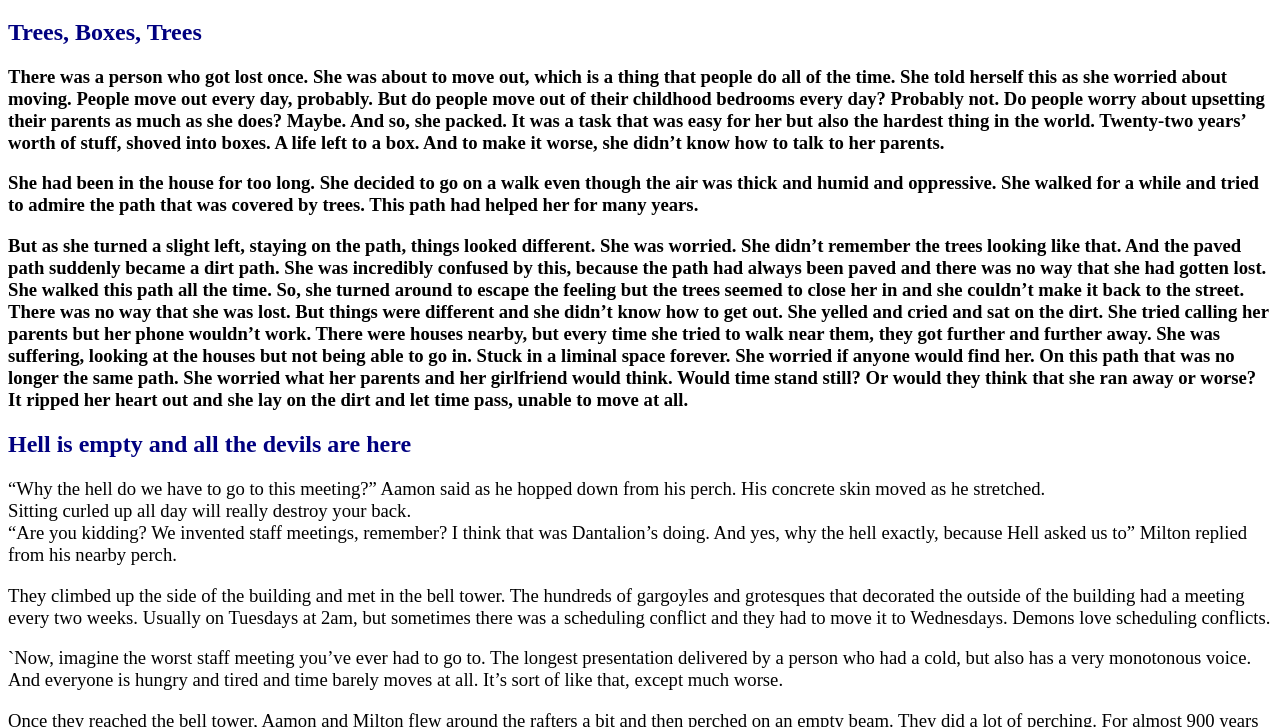
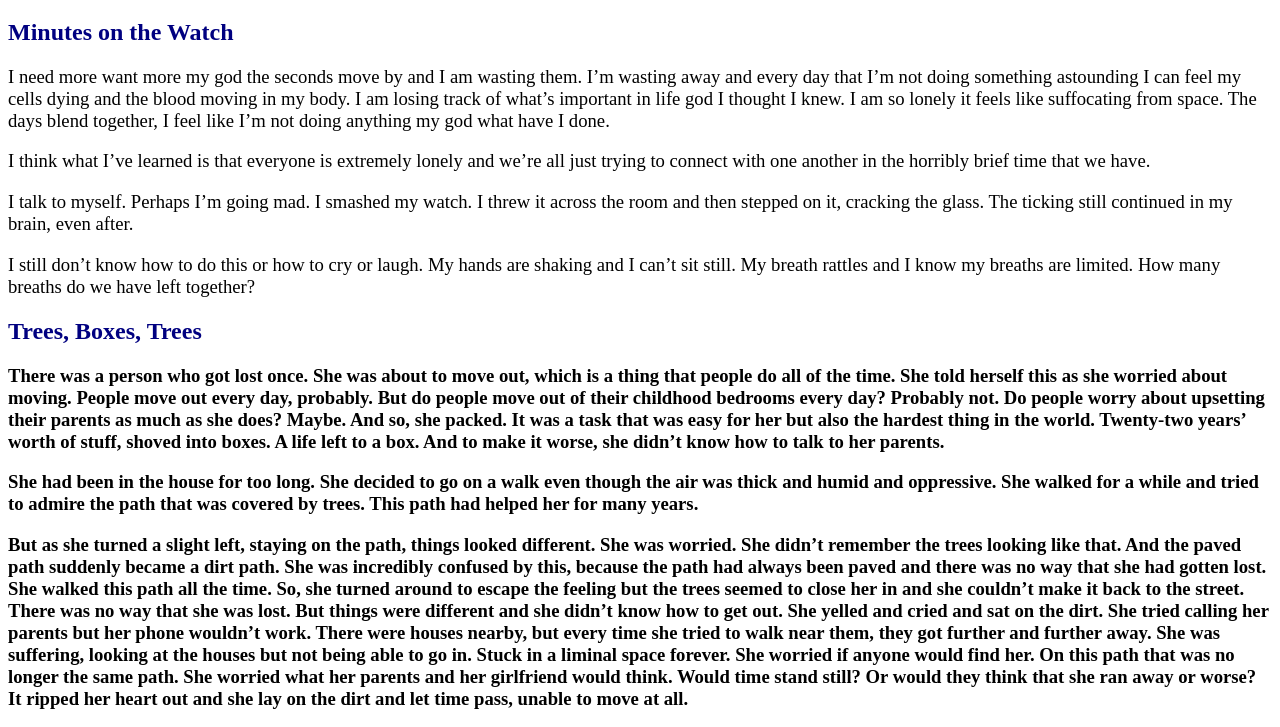
Before and after one commit to shcorreia/shcorreia.github.io, a plain HTML site: page index.html in a window 1280 px wide. Shown: the part 61-788 px from the top of the page. Drawn offline with Linux system fonts and the light colour scheme.

Commit message:
Update index.html

```diff
--- a/index.html
+++ b/index.html
@@ -9,6 +9,19 @@
 
 <body>
     <h1> Short Stories by S. Correia </h1>
+
+<h2> Minutes on the Watch </h2>
+<p>
+	I need more want more my god the seconds move by and I am wasting them. I’m wasting away and every day that I’m not doing something astounding I can feel my cells dying and the blood moving in my body. I am losing track of what’s important in life god I thought I knew. I am so lonely it feels like suffocating from space. The days blend together, I feel like I’m not doing anything my god what have I done. </p>
+	<p>
+	I think what I’ve learned is that everyone is extremely lonely and we’re all just trying to connect with one another in the horribly brief time that we have.
+	</p>
+	<p>
+	I talk to myself. Perhaps I’m going mad. I smashed my watch. I threw it across the room and then stepped on it, cracking the glass. The ticking still continued in my brain, even after.
+	</p>
+	<p>
+	I still don’t know how to do this or how to cry or laugh. My hands are shaking and I can’t sit still. My breath rattles and I know my breaths are limited. How many breaths do we have left together?
+	</p>
 
 
 <h2>Trees, Boxes, Trees <h2>
```
